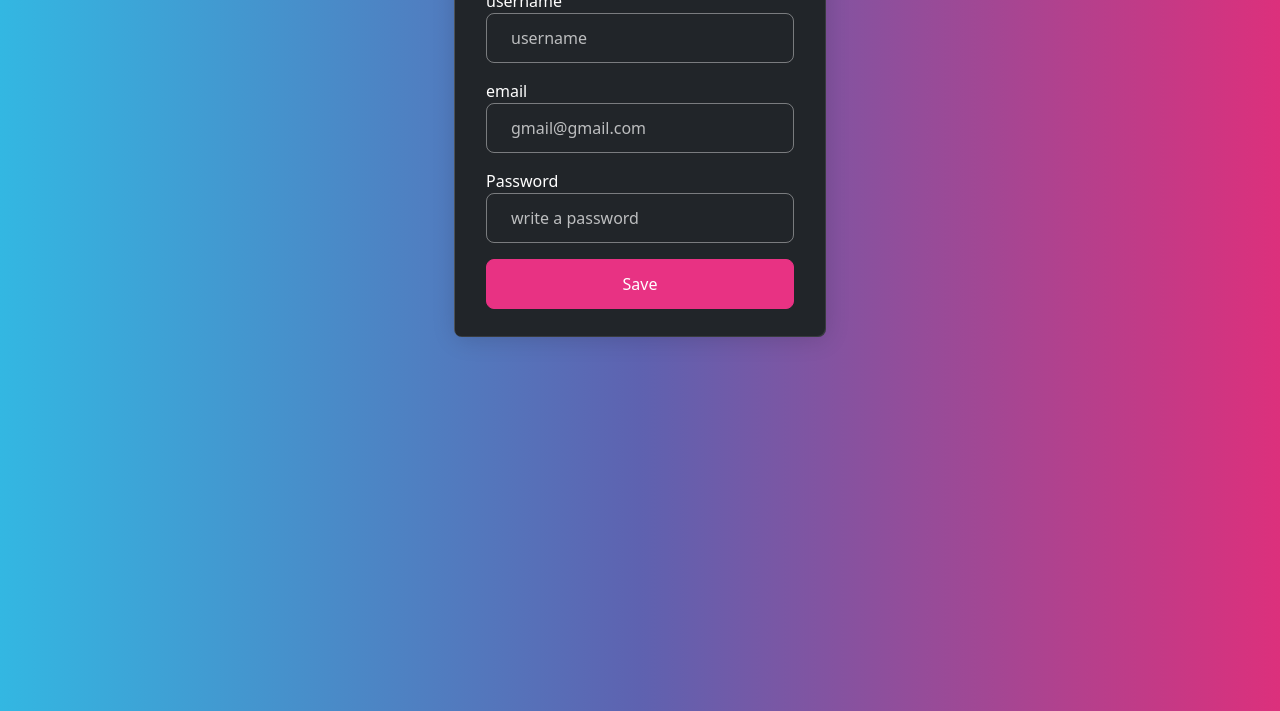
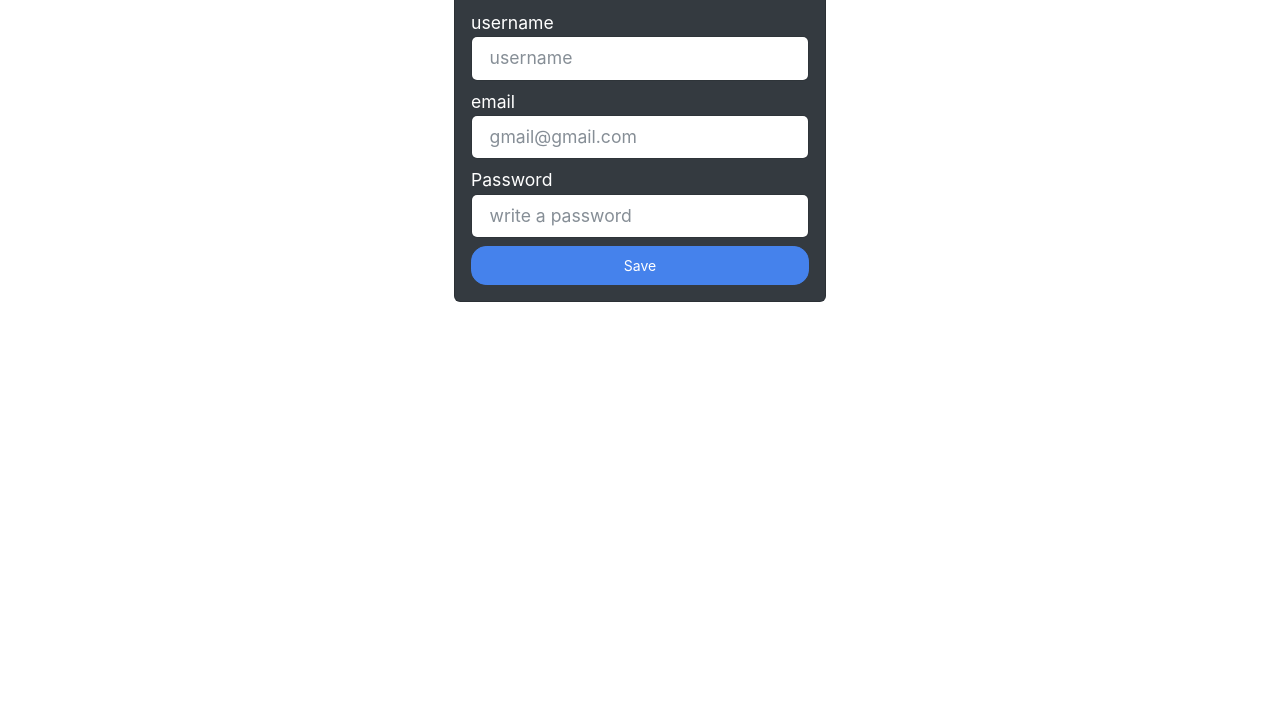
Before and after one commit to Gastunchy/app-python, a plain HTML site: page static/index.html in a window 1280 px wide. Shown: the part 89-800 px from the top of the page. Drawn offline with nearby package versions, Linux system fonts and the light colour scheme; no server answers.

Commit message:
Update index.html

```diff
--- a/static/index.html
+++ b/static/index.html
@@ -5,7 +5,7 @@
     <meta charset="UTF-8">
     <meta name="viewport" content="width=device-width, initial-scale=1.0">
     <title>Python flask App</title>
-    <link rel="stylesheet" href="https://bootswatch.com/5/quartz/bootstrap.min.css">
+    <link rel="stylesheet" href="https://bootswatch.com/5/litera/bootstrap.min.css">
 </head>
 
 <body>
```
